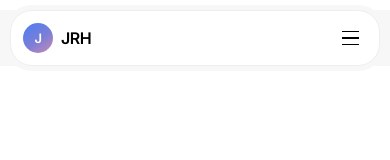
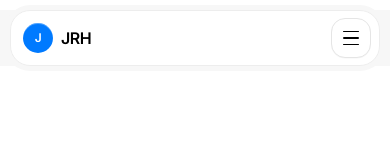
Before and after one commit to LionerHakim/JRHs, a React (Vite) app: page / in a window 390 px wide. Shown: the top 160 px of the page. Built offline with nearby package versions, Linux system fonts and the light colour scheme.

Commit message:
Unify navbar with Portal and iOS design

```diff
--- a/src/index.css
+++ b/src/index.css
@@ -1841,3 +1841,231 @@ main {
     display: flex;
   }
 }
+
+
+/* JRHs Portal × iOS navbar — unified final treatment */
+.nav {
+  position: sticky;
+  top: 16px;
+  z-index: 100;
+  width: min(calc(100% - 32px), 1168px);
+  min-height: 56px;
+  margin: 16px auto 0;
+  padding: 8px 10px 8px 16px;
+  display: grid;
+  grid-template-columns: 1fr auto;
+  align-items: center;
+  gap: 16px;
+  border: 1px solid #ededed;
+  border-radius: 22px;
+  background: rgba(255,255,255,.94);
+  box-shadow: 0 0 0 5px #f7f7f7;
+  -webkit-backdrop-filter: saturate(180%) blur(18px);
+  backdrop-filter: saturate(180%) blur(18px);
+  isolation: isolate;
+  overflow: visible;
+}
+
+.wordmark {
+  justify-self: start;
+  gap: 8px;
+  font-family: var(--font-sans);
+  font-size: 18px;
+  font-weight: 600;
+  letter-spacing: -.03em;
+}
+
+.brand-mark {
+  width: 34px;
+  height: 34px;
+  border: 0;
+  border-radius: 50%;
+  background: var(--signal);
+  color: #fff;
+  box-shadow: inset 0 1px 0 rgba(255,255,255,.3);
+  font-size: 13px;
+}
+
+.wordmark:hover {
+  opacity: 1;
+  transform: none;
+}
+.wordmark:hover .brand-mark {
+  transform: none;
+}
+
+.nav-actions {
+  position: relative;
+  z-index: 110;
+  display: flex;
+  align-items: center;
+  justify-content: flex-end;
+  gap: 8px;
+  overflow: visible;
+}
+
+.menu-toggle {
+  position: relative;
+  z-index: 120;
+  width: 40px;
+  height: 40px;
+  display: grid;
+  place-content: center;
+  gap: 5px;
+  padding: 0;
+  border: 1px solid #e5e5e5;
+  border-radius: 14px;
+  background: #fff;
+  color: #000;
+  cursor: pointer;
+  box-shadow: 0 .5px 0 rgba(0,0,0,.04);
+  transition: background-color 180ms var(--ease-ios), color 180ms var(--ease-ios), transform 180ms var(--ease-ios), border-color 180ms ease;
+}
+
+.menu-toggle span {
+  width: 16px;
+  height: 1.5px;
+  display: block;
+  border-radius: 2px;
+  background: currentColor;
+  transition: transform 220ms var(--ease-ios), opacity 140ms ease;
+}
+
+.menu-toggle:hover,
+.menu-toggle:focus-visible {
+  background: #f7f7f7;
+  border-color: #d9d9d9;
+  transform: none;
+}
+
+.menu-toggle:active {
+  transform: scale(.94);
+}
+
+.menu-toggle.is-open {
+  background: #000;
+  border-color: #000;
+  color: #fff;
+}
+
+.menu-toggle.is-open:hover,
+.menu-toggle.is-open:focus-visible {
+  background: #000;
+  border-color: #000;
+}
+
+.nav-actions nav {
+  position: absolute;
+  z-index: 130;
+  top: calc(100% + 12px);
+  right: 0;
+  width: 246px;
+  display: grid;
+  gap: 2px;
+  padding: 7px;
+  margin: 0;
+  border: 1px solid #e7e7e7;
+  border-radius: 20px;
+  background: #fff;
+  box-shadow: 0 0 0 5px #f7f7f7, 0 10px 28px rgba(0,0,0,.045);
+  opacity: 0;
+  visibility: hidden;
+  transform: translateY(-5px) scale(.985);
+  transform-origin: top right;
+  pointer-events: none;
+  transition: opacity 160ms ease, transform 200ms var(--ease-ios), visibility 160ms ease;
+}
+
+.nav-actions nav.is-open {
+  opacity: 1;
+  visibility: visible;
+  transform: translateY(0) scale(1);
+  pointer-events: auto;
+}
+
+.nav-actions nav a {
+  position: relative;
+  min-height: 46px;
+  display: flex;
+  align-items: center;
+  gap: 10px;
+  padding: 0 12px;
+  border-radius: 13px;
+  color: #3e3e3e;
+  font-family: var(--font-sans);
+  font-size: 14px;
+  font-weight: 500;
+  letter-spacing: -.02em;
+  text-decoration: none;
+  transition: background-color 150ms ease, color 150ms ease, transform 180ms var(--ease-ios);
+}
+
+.nav-actions nav a::before {
+  content: '';
+  width: 5px;
+  height: 5px;
+  flex: 0 0 5px;
+  border-radius: 50%;
+  background: transparent;
+}
+
+.nav-actions nav a::after {
+  display: none;
+}
+
+.nav-actions nav a:hover,
+.nav-actions nav a:focus-visible {
+  background: #f7f7f7;
+  color: #000;
+  transform: none;
+}
+
+.nav-actions nav a.is-active {
+  background: #f7f7f7;
+  color: #000;
+  font-weight: 600;
+}
+
+.nav-actions nav a.is-active::before {
+  background: var(--signal);
+}
+
+.nav-actions nav a:active {
+  transform: scale(.985);
+}
+
+@media (max-width: 760px) {
+  .nav {
+    top: 10px;
+    width: calc(100% - 20px);
+    min-height: 54px;
+    margin-top: 10px;
+    padding: 7px 8px 7px 12px;
+    border-radius: 20px;
+  }
+
+  .wordmark {
+    font-size: 16px;
+  }
+
+  .brand-mark {
+    width: 30px;
+    height: 30px;
+    font-size: 12px;
+  }
+
+  .menu-toggle {
+    width: 40px;
+    height: 40px;
+  }
+
+  .nav-actions nav {
+    top: calc(100% + 10px);
+    width: min(246px, calc(100vw - 28px));
+    border-radius: 18px;
+  }
+
+  .nav-actions nav a {
+    min-height: 46px;
+  }
+}
```
